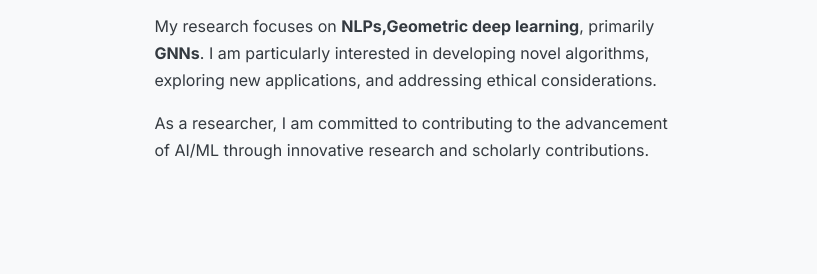
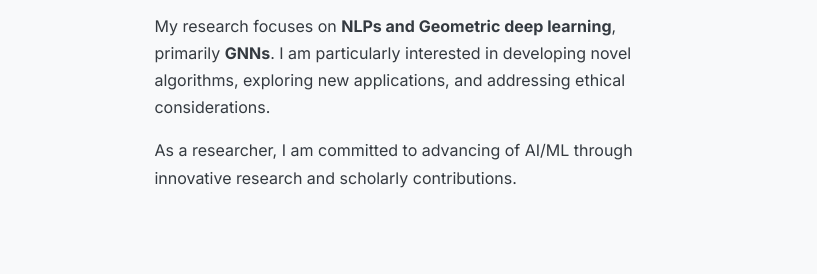
Before and after one commit to pankajkumar6002/pankajkumar6002.github.io, a plain HTML site: page index.html in a window 1280 px wide. Shown: the part 650-924 px from the top of the page, 366-1183 px from the left. Drawn offline with Linux system fonts and the light colour scheme.

Commit message:
Update index.html

```diff
--- a/index.html
+++ b/index.html
@@ -652,13 +652,13 @@
                             <div class = "about-content">
                                 <h2>About Me</h2>
                                 <p>
-                                         I am a doctoral fellow in Computer Science (Machine Learning) at Dr. Subhankar Mishra’s Lab <a href="https://smlab.niser.ac.in/">(@smlab-niser)</a>,NISER, India. My academic journey began with a strong foundation in mathematics, which equipped me with a rigorous analytical and problem-solving skillset. This background has proven invaluable in my current research, allowing me to approach complex AI/ML challenges with a unique perspective and a deep understanding of the underlying mathematical principles.
+                                         I am a doctoral fellow in Computer Science (Machine Learning) at Dr. Subhankar Mishra's Lab <a href="https://smlab.niser.ac.in/">(@smlab-niser)</a>,NISER, India. My academic journey began with a strong foundation in mathematics, which equipped me with a rigorous analytical and problem-solving skillset. This background has proven invaluable in my current research, allowing me to approach complex AI/ML challenges with a unique perspective and a deep understanding of the underlying mathematical principles.
                                 </p>
                                 <p>
-                                     My research focuses on <b>NLPs,Geometric deep learning</b>, primarily <b>GNNs</b>. I am particularly interested in developing novel algorithms, exploring new applications, and addressing ethical considerations.
+                                     My research focuses on <b>NLPs and Geometric deep learning</b>, primarily <b>GNNs</b>. I am particularly interested in developing novel algorithms, exploring new applications, and addressing ethical considerations.
                                 </p>
                                 <p>
-                                     As a researcher, I am committed to contributing to the advancement of AI/ML through innovative research and scholarly contributions.
+                                     As a researcher, I am committed to advancing of AI/ML through innovative research and scholarly contributions.
                                 </p>
 
                             </div>
```
